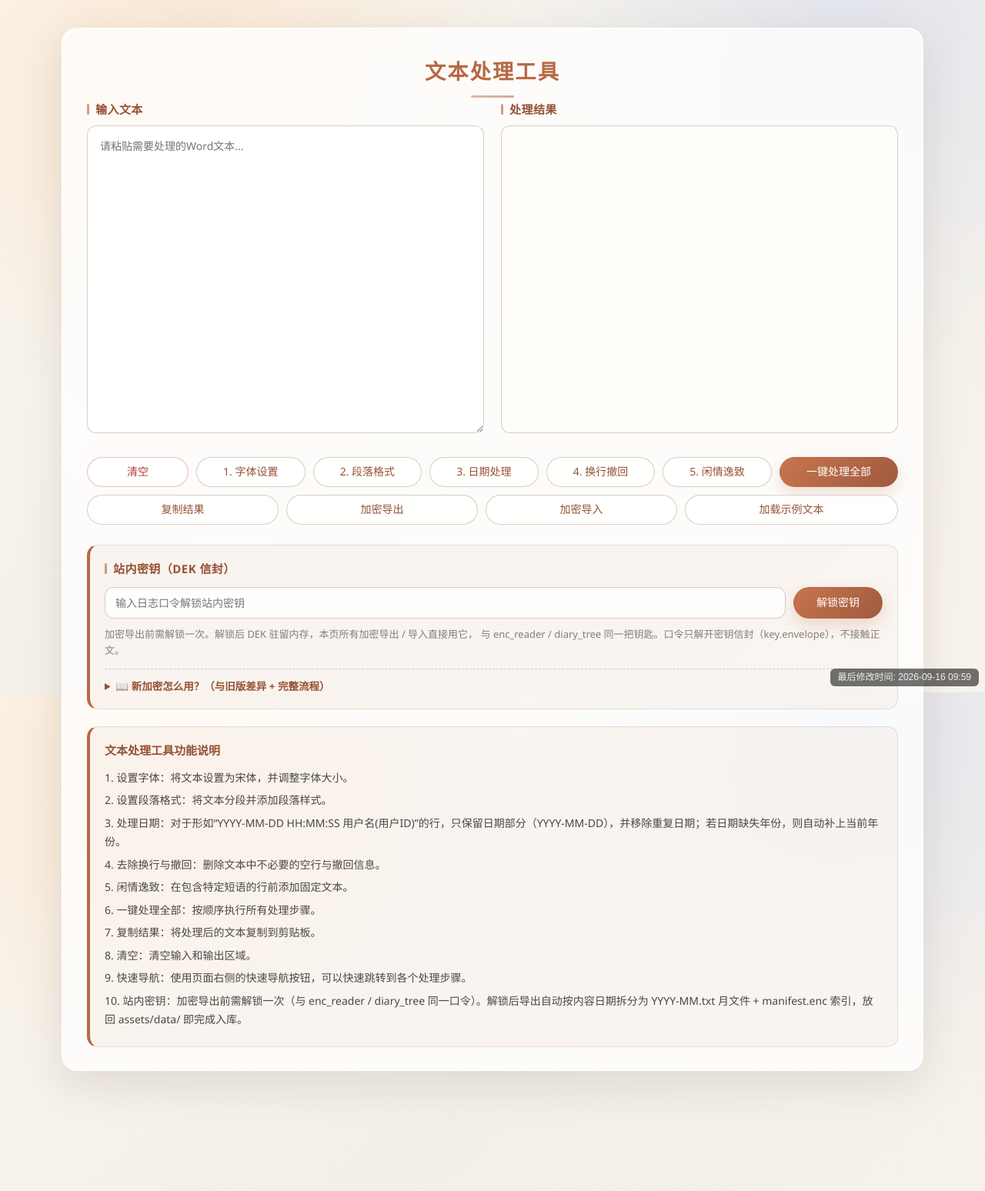
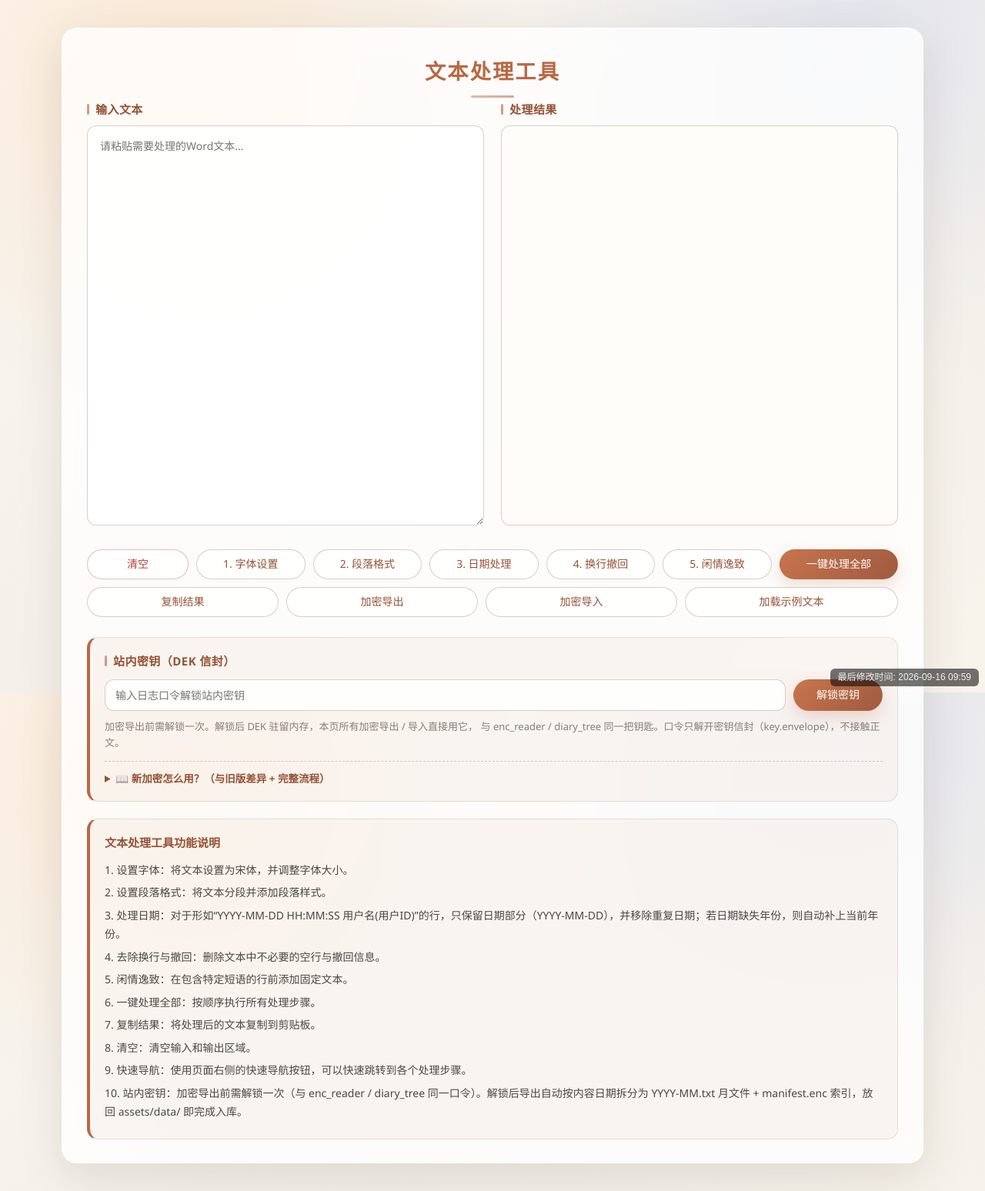
Before and after one commit to CrescentVelvet/crescentvelvet.github.io, a Jekyll site: the page built from _pages/text_processor.html, in a window 1280 px wide. Shown: the whole page at 77% size. Built offline with Jekyll 4.4.1, drawn with Linux system fonts in a browser that asks for light colours; a script that is not in the unit is left out; before the commit the page ends 1428 px from its top, so only the background shows below that.

Commit message:
日志工具页: 正文排版三页统一为宋体 16px 阅读档
.preview-content 由「幼圆 10.5pt / 行高 1.0」改为与 diary_tree 的 .dsec-body + .dpara 同值；
同时删掉两页 JS 里写死的行高/段距内联（会盖掉 CSS），输出区高度 400→520px。

```diff
--- a/_pages/enc_reader.html
+++ b/_pages/enc_reader.html
@@ -859,9 +859,8 @@
             if (text.trim()) {
                 const newP = document.createElement('p');
                 newP.className = originalClasses;
-                newP.style.lineHeight = '1.0';
-                newP.style.marginTop = '0.5em';
-                newP.style.marginBottom = '0.5em';
+                // 行高 / 段距只由 .preview-content 的 CSS 决定，不要在这里内联覆盖，
+                // 否则正文规格会被写死在 JS 里、与 diary_tree 分叉。
                 newP.textContent = text;
                 processedParagraphs.push(newP.outerHTML);
             }
--- a/_pages/text_processor.html
+++ b/_pages/text_processor.html
@@ -27,16 +27,18 @@
         .input-section,
         .output-section { flex: 1; min-width: 320px; }
 
+        /* 输入 / 输出同高：正文改成宋体 16px / 行高 1.95 后行高近翻倍，
+           原来的 400px 只剩 9 行，一并抬到 520px。 */
         textarea {
-            height: 400px;
+            height: 520px;
             padding: 14px 16px;
             line-height: 1.7;
             resize: vertical;
         }
 
         .output-preview {
-            min-height: 400px;
-            max-height: 400px;
+            min-height: 520px;
+            max-height: 520px;
             padding: 16px 18px;
             overflow-y: auto;
             font-size: 14px;
--- a/assets/css/diary-tools.css
+++ b/assets/css/diary-tools.css
@@ -331,12 +331,17 @@
 /* ═══ 内容渲染 ═══════════════════════════════════════════════════════
    正文与分类高亮。三页严格同值——这不是「页面风格」而是「内容的一部分」，
    同一条日记在任何页面都必须长成一样，所以统一放在共享文件里。 */
+/* 正文规格 = 屏幕阅读档：宋体 16px / 行高 1.95 / 段距 8px / 首行缩进 2 字。
+   与 diary_tree 的 `#info-popup .dsec-body` + `.dpara` 逐属性同值。
+   2026-09-16 由「幼圆 10.5pt / 行高 1.0」的 Word 输出档统一过来 —— 代价是
+   text_processor 复制结果粘进 Word 会带 16px 宋体（需在 Word 里重设五号）。
+   改规格必须与 diary_tree 两处同改。 */
 .preview-content {
-    margin-top: 0;
-    margin-bottom: 0;
-    font-family: "幼圆", "圆体-简-细体", "Times New Roman", serif;
-    font-size: 10.5pt;
-    line-height: 1.0;
+    margin: 0 0 8px;
+    color: rgba(50, 36, 28, 0.92);
+    font-family: "Songti SC", "SimSun", Georgia, serif;
+    font-size: 16px;
+    line-height: 1.95;
     text-indent: 2em;
 }
 /* 与 diary_tree.html 的 `#info-popup .popup-preview .xxx-highlight` 逐属性同值：
```
Also changed, not shown: other parts of _pages/text_processor.html (+2 -3 lines), .workbuddy/memory/MEMORY.md.
